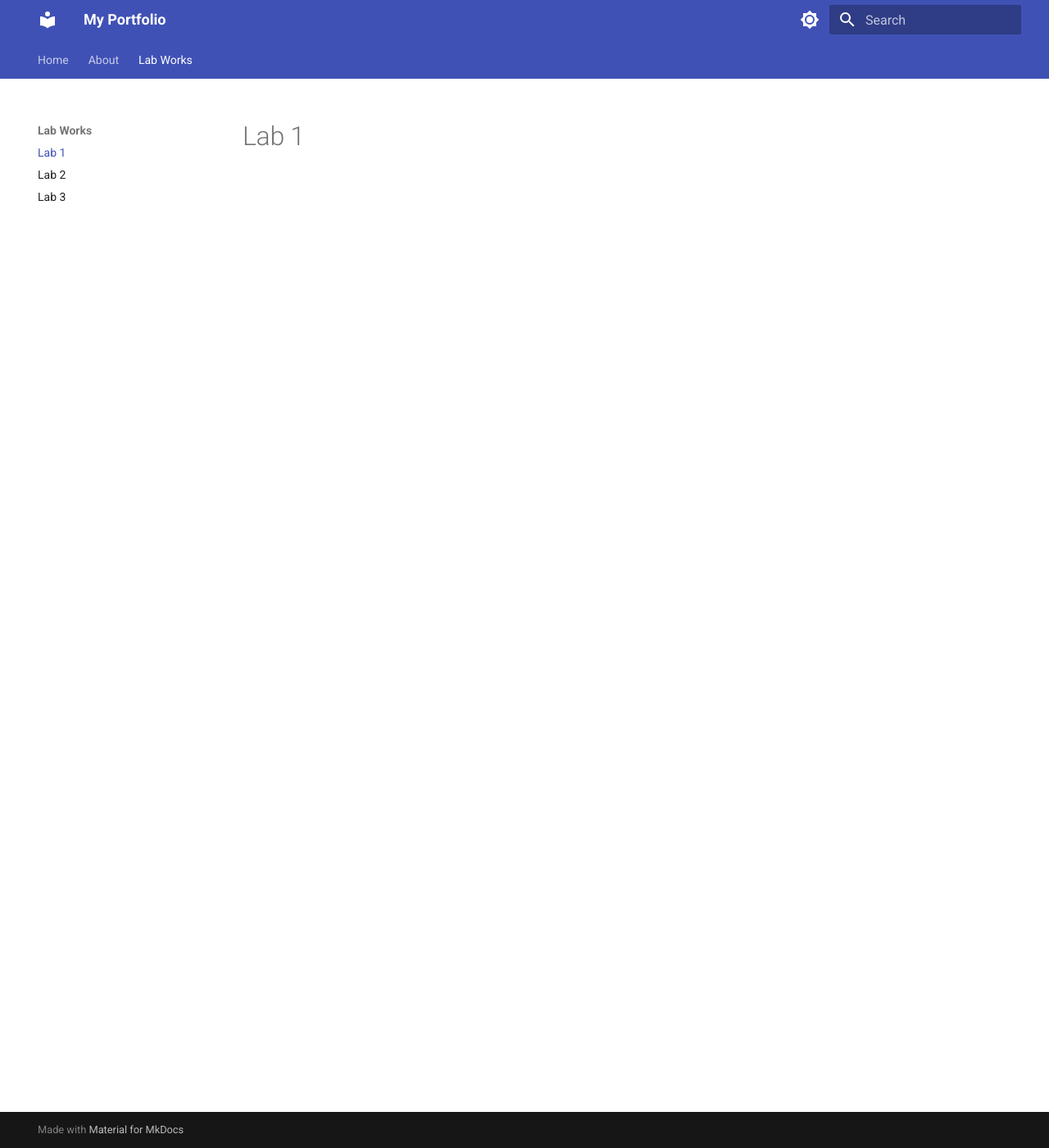
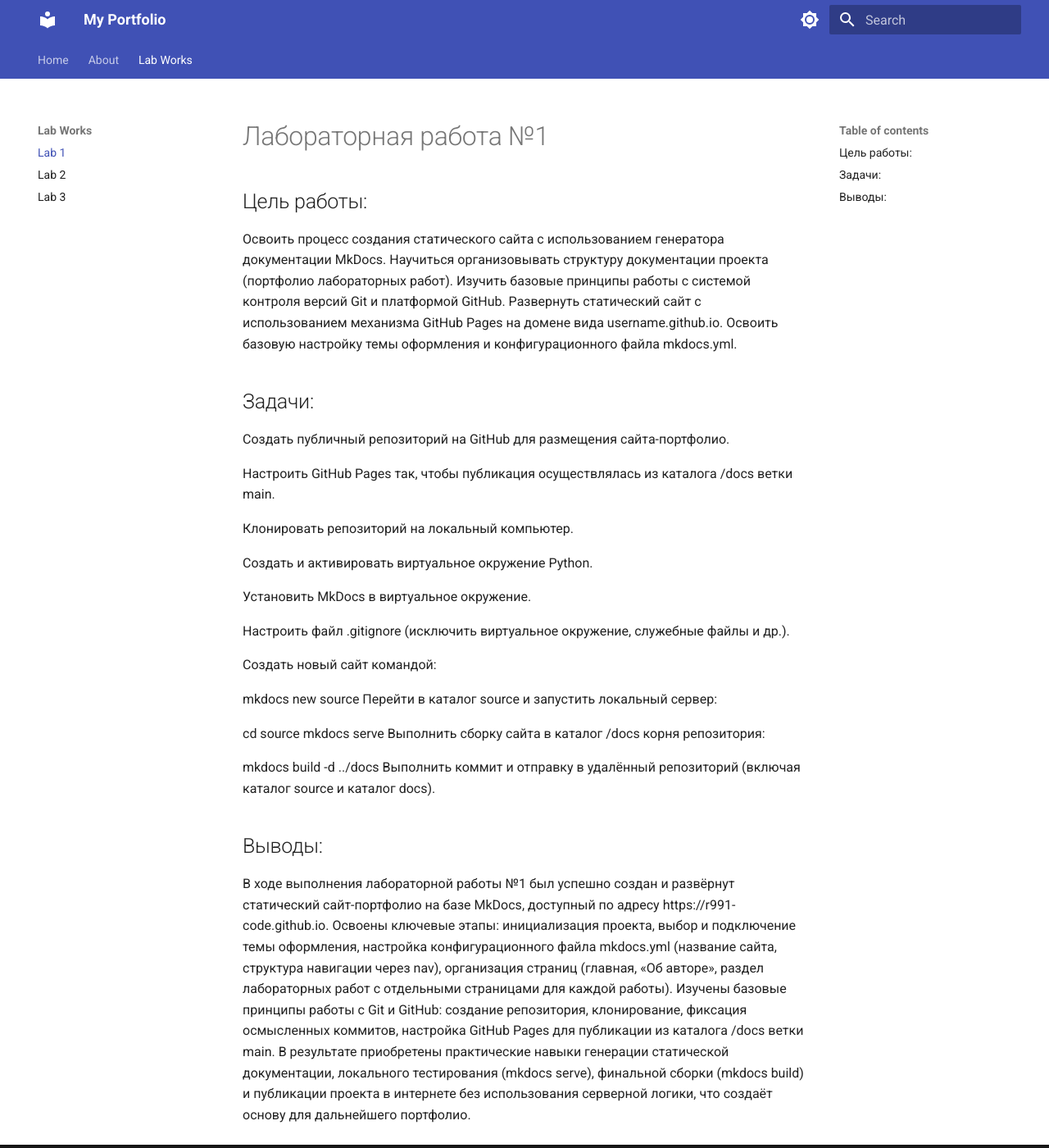
Before and after one commit to r991-code/r991-code.github.io, an MkDocs documentation site: the page built from source/docs/labs/lab1.md, in a window 1280 px wide and 1400 px high. Shown: the whole window at 82% size. Built offline with MkDocs 1.6.1 and Material for MkDocs 9.7.7, drawn with Linux system fonts in a browser that asks for light colours.

Commit message:
Добавлена первая лабораторная

```diff
--- a/source/docs/labs/lab1.md
+++ b/source/docs/labs/lab1.md
@@ -1,5 +1,36 @@
-# Lab 1
-<!-- Lab_1 -->
-<!-- Цель работы: -->
-<!-- Задание: -->
-<!-- Код: -->
+# Лабораторная работа №1
+
+## Цель работы:
+Освоить процесс создания статического сайта с использованием генератора документации MkDocs.
+Научиться организовывать структуру документации проекта (портфолио лабораторных работ).
+Изучить базовые принципы работы с системой контроля версий Git и платформой GitHub.
+Развернуть статический сайт с использованием механизма GitHub Pages на домене вида username.github.io.
+Освоить базовую настройку темы оформления и конфигурационного файла mkdocs.yml.
+
+## Задачи:
+Создать публичный репозиторий на GitHub для размещения сайта-портфолио.
+
+Настроить GitHub Pages так, чтобы публикация осуществлялась из каталога /docs ветки main.
+
+Клонировать репозиторий на локальный компьютер.
+
+Создать и активировать виртуальное окружение Python.
+
+Установить MkDocs в виртуальное окружение.
+
+Настроить файл .gitignore (исключить виртуальное окружение, служебные файлы и др.).
+
+Создать новый сайт командой:
+
+mkdocs new source
+Перейти в каталог source и запустить локальный сервер:
+
+cd source
+mkdocs serve
+Выполнить сборку сайта в каталог /docs корня репозитория:
+
+mkdocs build -d ../docs
+Выполнить коммит и отправку в удалённый репозиторий (включая каталог source и каталог docs).
+
+## Выводы:
+В ходе выполнения лабораторной работы №1 был успешно создан и развёрнут статический сайт-портфолио на базе MkDocs, доступный по адресу https://r991-code.github.io. Освоены ключевые этапы: инициализация проекта, выбор и подключение темы оформления, настройка конфигурационного файла mkdocs.yml (название сайта, структура навигации через nav), организация страниц (главная, «Об авторе», раздел лабораторных работ с отдельными страницами для каждой работы). Изучены базовые принципы работы с Git и GitHub: создание репозитория, клонирование, фиксация осмысленных коммитов, настройка GitHub Pages для публикации из каталога /docs ветки main. В результате приобретены практические навыки генерации статической документации, локального тестирования (mkdocs serve), финальной сборки (mkdocs build) и публикации проекта в интернете без использования серверной логики, что создаёт основу для дальнейшего портфолио.
```
